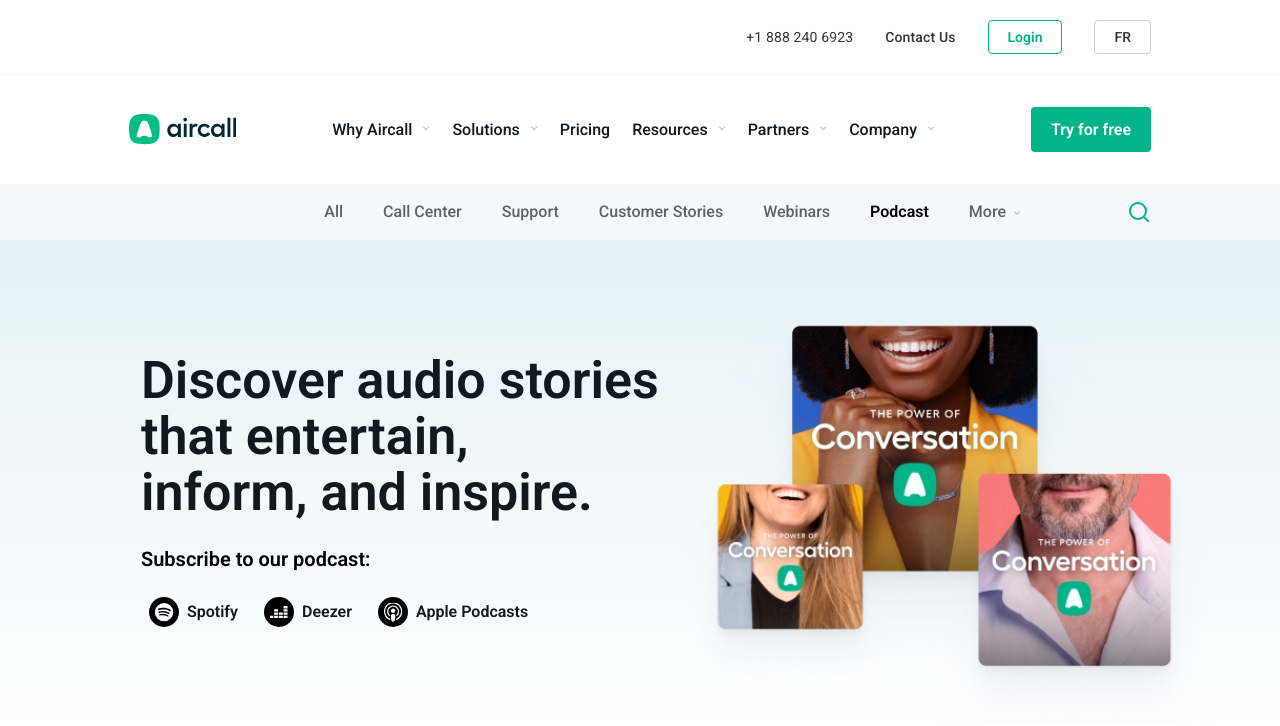
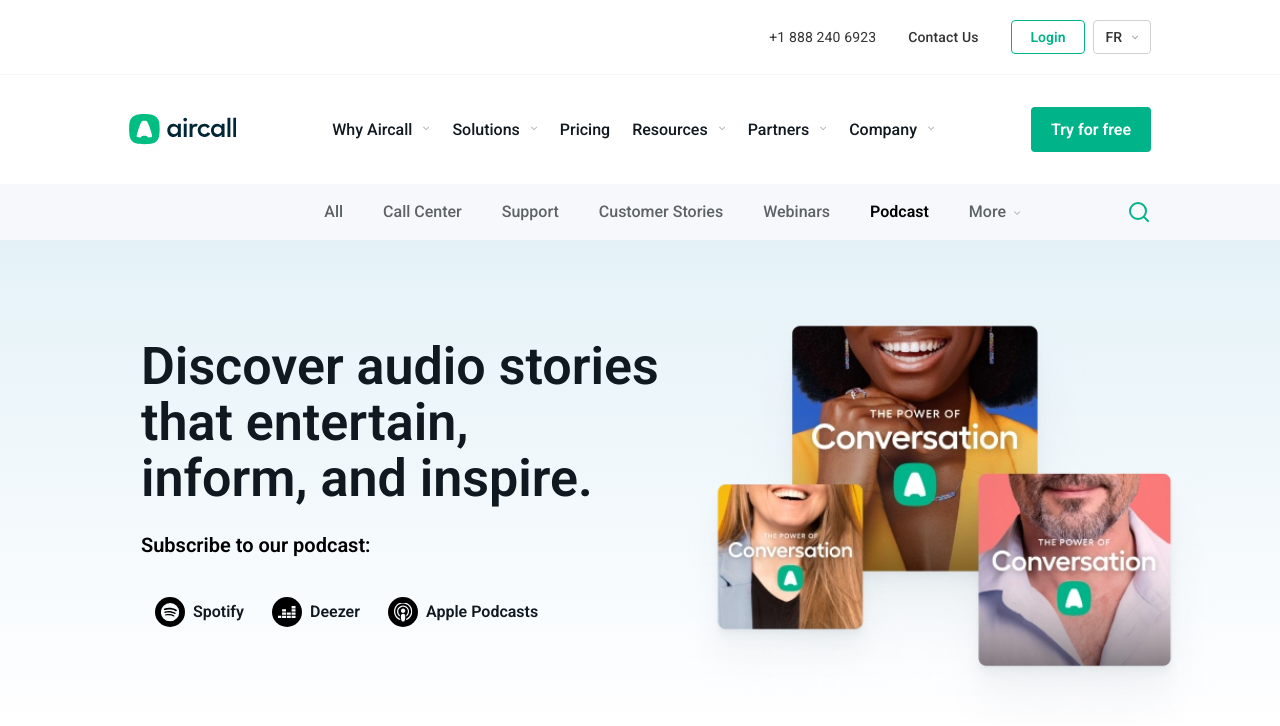
Before and after one commit to wongstephen/podcast-page, a Next.js app: page / in a window 1280 px wide. Shown: the top 726 px of the page. Built offline with nearby package versions, Linux system fonts and the light colour scheme.

Commit message:
feature: subscribe animation

```diff
--- a/src/app/components/Hero/Hero.module.css
+++ b/src/app/components/Hero/Hero.module.css
@@ -49,8 +49,6 @@
 
 .subscribeLinksContainer {
   display: flex;
-  gap: 26px;
-  padding-left: 8px;
 }
 
 .subscribeLink {
@@ -60,6 +58,16 @@
   font-size: var(--font-size-sm);
   line-height: 1.5rem;
   letter-spacing: 0px;
+  border-radius: 16px;
+  padding: 14px;
+
+  transition: background-color var(--transition-duration) ease-in-out;
+
+  &:hover,
+  &:focus,
+  &:focus-visible {
+    background-color: var(--color-gray-350);
+  }
 }
 
 .subscribeTitle {
--- a/src/app/components/Hero/Hero.tsx
+++ b/src/app/components/Hero/Hero.tsx
@@ -7,6 +7,7 @@
 import { AppleIcon } from '@/lib/components/atoms/Icons/AppleIcon';
 
 import styles from './Hero.module.css';
+import Link from 'next/link';
 
 export default function Hero() {
   const dict = getDictionary('en');
@@ -31,24 +32,24 @@
           <p className={styles.subscribeTitle}>{dict.home.hero.subscribe}</p>
           {/* TODO: If this is repeated in other parts of the site, consider creating a shared component for the podcast subscription links. */}
           <div className={styles.subscribeLinksContainer}>
-            <div className={styles.subscribeLink}>
+            <Link className={styles.subscribeLink} href="#">
               <SpotifyIcon className={styles.podcastIcon} />
               <p className={styles.podcastText}>
                 {dict.home.hero.podcastList.spotify}
               </p>
-            </div>
-            <div className={styles.subscribeLink}>
+            </Link>
+            <Link className={styles.subscribeLink} href="#">
               <DeezerIcon className={styles.podcastIcon} />
               <p className={styles.podcastText}>
                 {dict.home.hero.podcastList.deezer}
               </p>
-            </div>
-            <div className={styles.subscribeLink}>
+            </Link>
+            <Link className={styles.subscribeLink} href="#">
               <AppleIcon className={styles.podcastIcon} />
               <p className={styles.podcastText}>
                 {dict.home.hero.podcastList.apple}
               </p>
-            </div>
+            </Link>
           </div>
         </div>
       </div>
--- a/src/app/components/Navigation/Banner.module.css
+++ b/src/app/components/Navigation/Banner.module.css
@@ -23,7 +23,20 @@
   display: flex;
   flex-direction: row;
   align-items: center;
-  gap: var(--spacing-lg);
+  gap: var(--spacing-sm);
+}
+
+.localeButton {
+  display: flex;
+  gap: 10px;
+  padding-inline: 11px !important;
+}
+
+.expandLocaleIcon {
+  --icon-size: 7px;
+  width: var(--icon-size);
+  height: var(--icon-size);
+  color: var(--color-gray-600);
 }
 
 .phoneText {
--- a/src/app/components/Navigation/Banner.tsx
+++ b/src/app/components/Navigation/Banner.tsx
@@ -5,6 +5,7 @@
 import { getDictionary } from '@/lib/utilities/dictionaries/dictionaries';
 import styles from './Banner.module.css';
 import Link from 'next/link';
+import { DownArrowIcon } from '@/lib/components/atoms/Icons/DownArrowIcon';
 
 function Banner() {
   const dict = getDictionary('en');
@@ -20,9 +21,10 @@
           <Button appearance="outline" size="small">
             {dict.common.banner.login}
           </Button>
-          <Button appearance="outline-secondary" size="small">
+          <Button className={styles.localeButton} appearance="outline-secondary" size="small">
             {/* TODO: Add options input for language selection */}
             {dict.common.locales.fr}
+            <DownArrowIcon className={styles.expandLocaleIcon} />
           </Button>
         </div>
       </div>
--- a/src/app/components/Navigation/SkipButton.module.css
+++ b/src/app/components/Navigation/SkipButton.module.css
@@ -5,7 +5,7 @@
 
   transform: translateY(-150%);
 
-  transition: transform 525ms ease-in-out;
+  transition: transform var(--transition-duration) ease-in-out;
 
   &:focus,
   &:focus-visible {
--- a/src/app/globals.css
+++ b/src/app/globals.css
@@ -9,6 +9,7 @@
   --color-gray-200: #f1f3f8; /* sort dropdown, podcast skeleton */
   --color-gray-250: #d3d5dc; /* podcast skeleton bg */
   --color-gray-300: #9fadbc; /* podcast specs */
+  --color-gray-350: #e9edee; /* podcast hover */
   --color-gray-400: #ececea; /* footer social bg */
   --color-gray-500: #5c6266; /* articles text submenu */
   --color-gray-600: #333333; /*  banner text */
@@ -40,6 +41,8 @@
   --spacing-sm: 8px;
   --spacing-md: 16px;
   --spacing-lg: 32px;
+
+  --transition-duration: 525ms; /* NO SPEC: taken from https://aircall.io/brand/ */
 }
 
 html,
--- a/src/lib/components/atoms/Button/Button.module.css
+++ b/src/lib/components/atoms/Button/Button.module.css
@@ -4,7 +4,6 @@
 
   --border-width: 1px;
 
-  --transition-time: 525ms; /* NO SPEC: taken from https://aircall.io/brand/ */
   --transition-property: ease-in-out;
 
   font-family: var(--font-primary);
@@ -19,9 +18,9 @@
   outline: none;
 
   cursor: pointer;
-  transition: color var(--transition-time) var(--transition-property),
-    background var(--transition-time) var(--transition-property),
-    border var(--transition-time) var(--transition-property);
+  transition: color var(--transition-duration) var(--transition-property),
+    background var(--transition-duration) var(--transition-property),
+    border var(--transition-duration) var(--transition-property);
 
   /* Appearance */
   &[data-appearance='primary'] {
--- a/src/lib/components/atoms/Button/Button.tsx
+++ b/src/lib/components/atoms/Button/Button.tsx
@@ -56,7 +56,7 @@
 
   return (
     <Comp
-      className={cn(styles['container'], className || '')}
+      className={cn(styles.container, className)}
       data-appearance={appearance}
       data-disabled={disabled}
       data-size={size}
```
Also changed, not shown: 1 other file (tests, documents, lock files or other folders).
